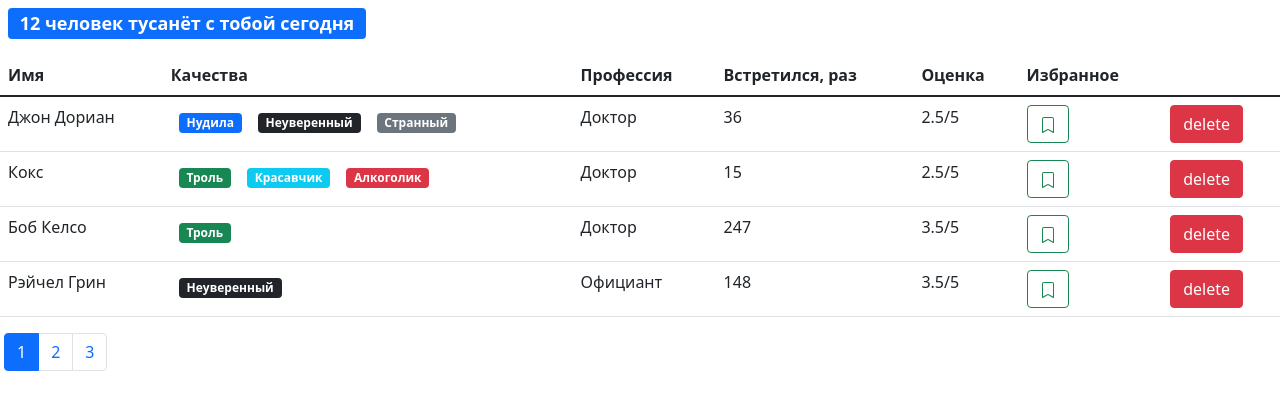
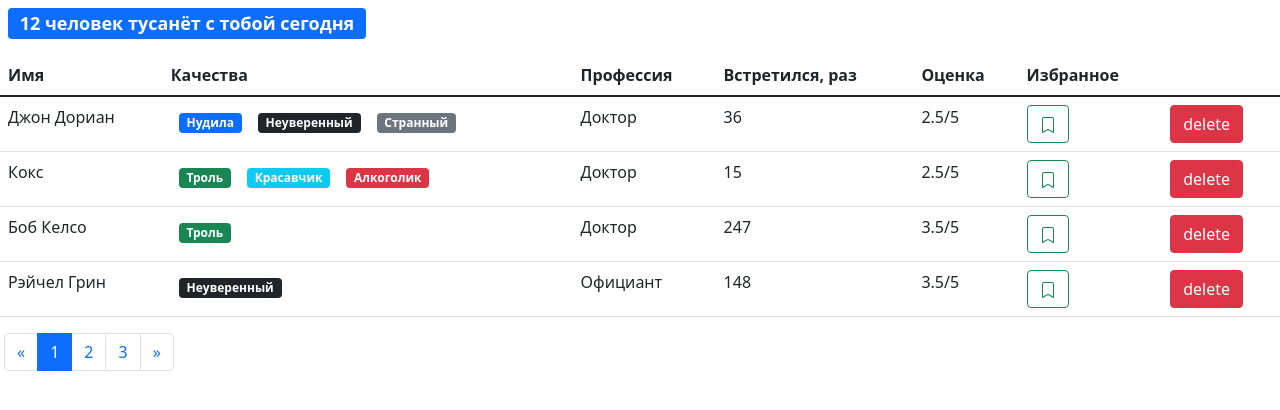
Before and after one commit to khomutovb/fast-company-app, a React (Create React App) app: page / in a window 1280 px wide. Shown: the top 410 px of the page. Built offline with nearby package versions, Linux system fonts and the light colour scheme.

Commit message:
add button prev and next for pagination

```diff
--- a/src/components/pagination.jsx
+++ b/src/components/pagination.jsx
@@ -2,20 +2,33 @@ import React from 'react'
 import _ from 'lodash'
 import PropTypes from 'prop-types'
 
-const Pagination = ({ onPageChange, itemsCount, pageSize, currentPage}) => {
+const Pagination = ({ onPageChange, itemsCount, pageSize, currentPage, onPageChangePrev, onPageChangeNext }) => {
     const pageCount = Math.ceil(itemsCount / pageSize)
     if (pageCount === 1 && itemsCount < 0) return null
-    console.log({ currentPage })
     const pages = _.range(1, pageCount + 1)
     //[]
     return (
         <nav aria-label="Page navigation example">
             <ul className="pagination m-1">
+                {pages.length > 0 &&
+                    <li className="page-item">
+                        <a className="page-link" aria-label="Previous" onClick={() => onPageChangePrev(currentPage - 1)}>
+                            <span aria-hidden="true">&laquo;</span>
+                        </a>
+                    </li>
+                }
                 {pages.map((page) => (
                     <li key={page} className={'page-item ' + (page === currentPage ? 'active' : '')}>
                         <a className="page-link" onClick={() => onPageChange(page)}>{page}</a>
                     </li>
                 ))}
+                {pages.length > 0 &&
+                    <li className="page-item">
+                        <a className="page-link" aria-label="Next" onClick={() => onPageChangeNext((currentPage + 1), pages.length)}>
+                            <span aria-hidden="true">&raquo;</span>
+                        </a>
+                    </li>
+                }
             </ul>
         </nav >
     )
@@ -25,5 +38,7 @@ Pagination.propTypes = {
     itemsCount: PropTypes.number.isRequired,
     pageSize: PropTypes.number.isRequired,
     currentPage: PropTypes.number.isRequired,
+    onPageChangePrev: PropTypes.func,
+    onPageChangeNext: PropTypes.func
 }
 export default Pagination
--- a/src/components/users.jsx
+++ b/src/components/users.jsx
@@ -9,6 +9,16 @@ const Users = ({ users: allUsers, onDelete, onToggleBookMark }) => {
     const [currentPage, setCurrentPage] = useState(1)
     const handlePageChange = (pageIndex) => {
         setCurrentPage(pageIndex)
+    }
+    const handlePageChangePrev = (prevIndex) => {
+        if (prevIndex > 0) {
+            setCurrentPage(prevIndex)
+        }
+    }
+    const handlePageChangeNext = (nextIndex, indexLength) => {
+        if (nextIndex <= indexLength) {
+            setCurrentPage(nextIndex)
+        }
     }
     const users = paginate(allUsers, currentPage, pageSize)
     return (
@@ -38,7 +48,14 @@ const Users = ({ users: allUsers, onDelete, onToggleBookMark }) => {
                     })}
                 </tbody>
             </table>
-            <Pagination itemsCount={count} pageSize={pageSize} currentPage={currentPage} onPageChange={handlePageChange} />
+            <Pagination
+                itemsCount={count}
+                pageSize={pageSize}
+                currentPage={currentPage}
+                onPageChange={handlePageChange}
+                onPageChangePrev={handlePageChangePrev}
+                onPageChangeNext={handlePageChangeNext}
+            />
         </React.Fragment>
     )
 }
```
